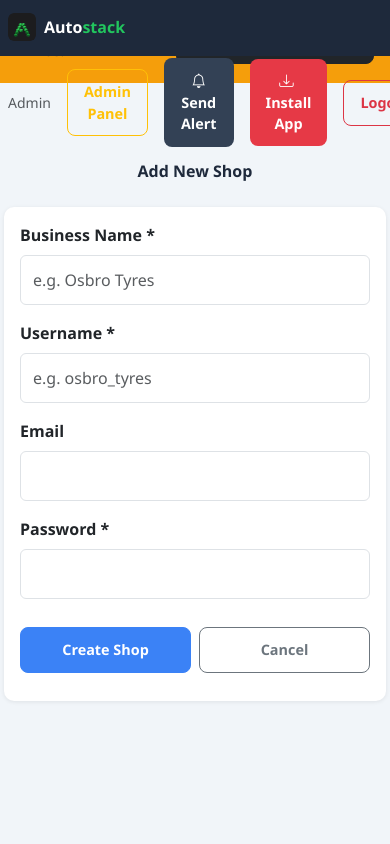
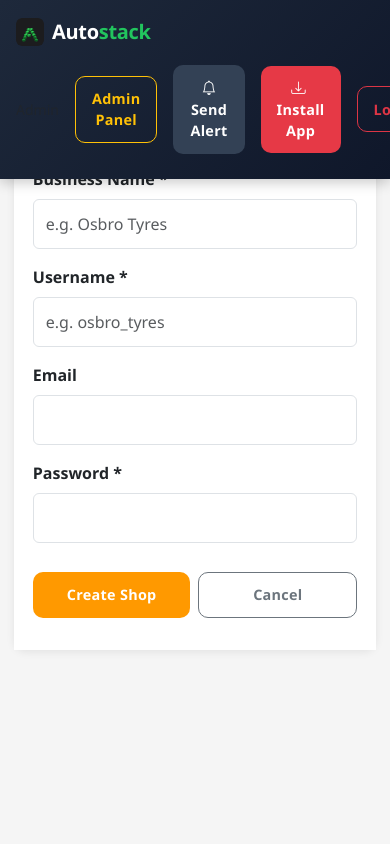
Before and after one commit to ameenosman1104-hash/autostack, a Flask app: page /admin/tenants/new in a window 390 px wide. Run offline with Flask 3, Linux system fonts and the light colour scheme; a user stored in the database is signed in.

Commit message:
Amazon-style app redesign - modern gradient header, polished cards, better interactions

```diff
--- a/app/templates/base.html
+++ b/app/templates/base.html
@@ -24,11 +24,30 @@
     body { background:#F1F5F9; font-family:'Segoe UI',Arial,sans-serif; margin:0; padding:0; }
     body.modal-open { padding-right:0 !important; }
 
-    .navbar { background:var(--nav) !important; position:fixed; top:0; left:0; right:0; z-index:1030; height:56px; }
-    .navbar-brand { font-weight:700; color:#fff !important; font-size:1.1rem; }
-    .nav-link { color:#94A3B8 !important; font-size:.9rem; }
+    .navbar {
+      background:linear-gradient(135deg, #1E293B 0%, #0F172A 100%) !important;
+      position:fixed;
+      top:0;
+      left:0;
+      right:0;
+      z-index:1030;
+      height:auto;
+      padding:0.75rem 0 !important;
+      box-shadow:0 4px 12px rgba(0,0,0,0.2);
+    }
+    .navbar-brand {
+      font-weight:800;
+      color:#fff !important;
+      font-size:1.3rem;
+      letter-spacing:-0.5px;
+    }
+    .nav-link {
+      color:#94A3B8 !important;
+      font-size:.85rem;
+      font-weight:600;
+    }
     .nav-link:hover, .nav-link.active { color:#fff !important; }
-    .nav-link.active { border-bottom:2px solid var(--blue); }
+    .nav-link.active { color:#3B82F6 !important; border:none; }
 
     .sidebar { position:fixed; left:0; top:56px; width:200px; height:calc(100vh - 56px); background:var(--nav); padding-top:1rem; overflow-y:auto; z-index:200; }
     .sidebar .nav-link { padding:.6rem 1.2rem; border-radius:6px; margin:.1rem .5rem; }
@@ -58,93 +99,144 @@
       .main-content { margin-left:0 !important; margin-top:56px !important; padding:0.5rem !important; height:calc(100vh - 56px) !important; }
     }
 
-    /* Mobile phones - aggressive optimization */
+    /* Mobile phones - Amazon-style app */
     @media (max-width: 768px) {
       * { margin:0; padding:0; box-sizing:border-box; }
 
-      html, body { width:100vw; overflow:hidden; }
-      .navbar { height:56px; padding:0.5rem !important; }
-      .navbar-brand { font-size:1rem; }
-      .nav-link { font-size:0.85rem; padding:0.5rem !important; }
+      html, body { width:100vw; overflow:hidden; background:#F5F5F5; }
+      .navbar {
+        height:auto !important;
+        padding:0.75rem 1rem !important;
+        display:flex !important;
+        align-items:center !important;
+        justify-content:space-between !important;
+      }
+      .navbar-brand { font-size:1.25rem; letter-spacing:-0.3px; }
+      .nav-link { font-size:0.8rem; padding:0.4rem 0.6rem !important; }
 
       .sidebar { display:none !important; }
       .main-content {
         margin-left:0 !important;
-        margin-top:56px !important;
+        margin-top:auto !important;
         padding:1rem !important;
-        height:calc(100vh - 56px) !important;
+        height:auto !important;
+        max-height:calc(100vh - 120px) !important;
         overflow-y:auto !important;
         width:100% !important;
-        display:flex !important;
-        flex-direction:column !important;
-        align-items:stretch !important;
+        background:#F5F5F5;
       }
 
-      .page-title { font-size:1.1rem; margin:1rem 0 0.75rem 0; font-weight:700; text-align:center; }
+      .page-title {
+        font-size:1.2rem;
+        margin:1.2rem 0 1rem 0;
+        font-weight:800;
+        color:#1E293B;
+        text-align:left;
+        letter-spacing:-0.3px;
+      }
 
       .stat-card {
-        padding:1.5rem !important;
-        margin:0.75rem auto !important;
+        padding:1.6rem !important;
+        margin:0.6rem auto !important;
         background:#fff !important;
-        border-radius:10px !important;
-        width:calc(100% - 2rem) !important;
-        max-width:400px !important;
-        box-shadow:0 2px 8px rgba(0,0,0,0.1) !important;
+        border-radius:12px !important;
+        width:calc(100% - 1.2rem) !important;
+        max-width:100% !important;
+        box-shadow:0 2px 8px rgba(0,0,0,0.08) !important;
+        border:none !important;
+        transition:all 0.2s ease !important;
       }
-      .stat-val { font-size:2.4rem !important; font-weight:800 !important; text-align:center !important; }
-      .stat-lbl { font-size:0.9rem !important; color:#64748B !important; margin-top:0.75rem !important; text-align:center !important; }
+      .stat-card:active {
+        box-shadow:0 4px 12px rgba(0,0,0,0.15) !important;
+      }
+      .stat-val {
+        font-size:2.4rem !important;
+        font-weight:800 !important;
+        text-align:left !important;
+        color:#1E293B !important;
+        line-height:1 !important;
+      }
+      .stat-lbl {
+        font-size:0.85rem !important;
+        color:#64748B !important;
+        margin-top:0.8rem !important;
+        text-align:left !important;
+        font-weight:500 !important;
+      }
 
       .btn {
-        padding:0.8rem 1.5rem !important;
-        font-size:1rem !important;
-        min-height:44px !important;
-        border-radius:8px !important;
-        font-weight:600 !important;
-        width:calc(100% - 2rem) !important;
-        margin:0.75rem auto !important;
+        padding:0.85rem 1.5rem !important;
+        font-size:0.95rem !important;
+        min-height:46px !important;
+        border-radius:10px !important;
+        font-weight:700 !important;
+        width:calc(100% - 1.2rem) !important;
+        margin:0.8rem auto !important;
         display:block !important;
-        max-width:350px !important;
+        max-width:100% !important;
+        letter-spacing:0.3px;
+        transition:all 0.2s ease;
+      }
+      .btn:active {
+        transform:scale(0.98);
       }
       .btn-sm {
-        min-height:40px !important;
-        padding:0.6rem 1rem !important;
-        font-size:0.9rem !important;
+        min-height:42px !important;
+        padding:0.65rem 1rem !important;
+        font-size:0.85rem !important;
+      }
+      .btn-primary {
+        background:#FF9900 !important;
+        border:none !important;
+        color:#fff !important;
+      }
+      .btn-primary:hover {
+        background:#FF9900 !important;
+        opacity:0.9;
       }
 
       .card {
-        margin:0.75rem 0 !important;
-        border-radius:10px !important;
-        width:100% !important;
+        margin:0.8rem auto !important;
+        border-radius:12px !important;
+        width:calc(100% - 1.2rem) !important;
+        border:none !important;
+        box-shadow:0 2px 8px rgba(0,0,0,0.08) !important;
       }
       .card-header {
-        padding:1rem !important;
+        padding:1.2rem !important;
         font-size:1rem !important;
+        font-weight:700 !important;
+        background:#fff !important;
+        border:none !important;
       }
       .card-body {
-        padding:1rem !important;
+        padding:1.2rem !important;
+        background:#fff !important;
       }
 
       .table { font-size:0.85rem !important; }
-      .table th, .table td { padding:0.75rem !important; }
+      .table th, .table td { padding:0.85rem !important; }
 
       .row {
-        margin:0 auto !important;
+        margin:0.6rem auto !important;
         width:100% !important;
-        display:flex !important;
-        justify-content:center !important;
-        gap:1rem !important;
-        flex-wrap:wrap !important;
+        display:grid !important;
+        grid-template-columns:1fr 1fr !important;
+        gap:0.8rem !important;
+        max-width:100% !important;
+        padding:0 0.6rem !important;
       }
       .col-6 {
-        width:calc(50% - 0.5rem) !important;
+        width:100% !important;
         padding:0 !important;
-        max-width:180px !important;
+        max-width:none !important;
       }
       .col-12 {
         width:100% !important;
-        max-width:400px !important;
-        margin:0 auto !important;
+        max-width:100% !important;
+        margin:0 !important;
         padding:0 !important;
+        grid-column:1 / -1 !important;
       }
 
       .carousel-caption { padding:1rem !important; }
```
Also changed, not shown: other parts of app/templates/base.html (+25 -3 lines).
